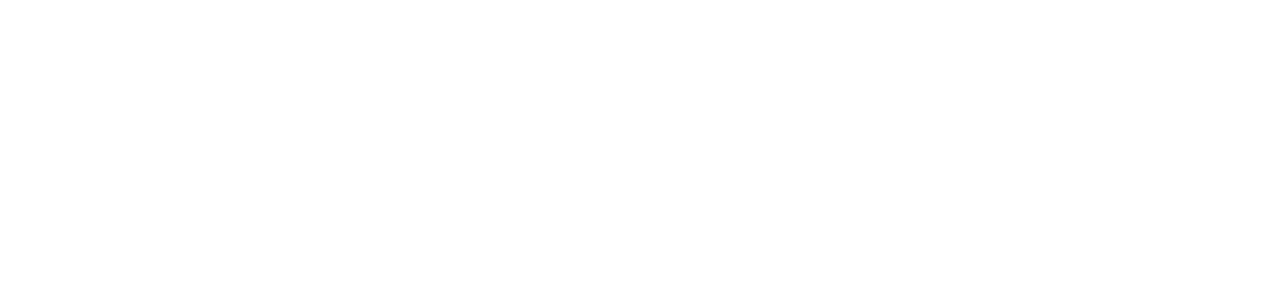
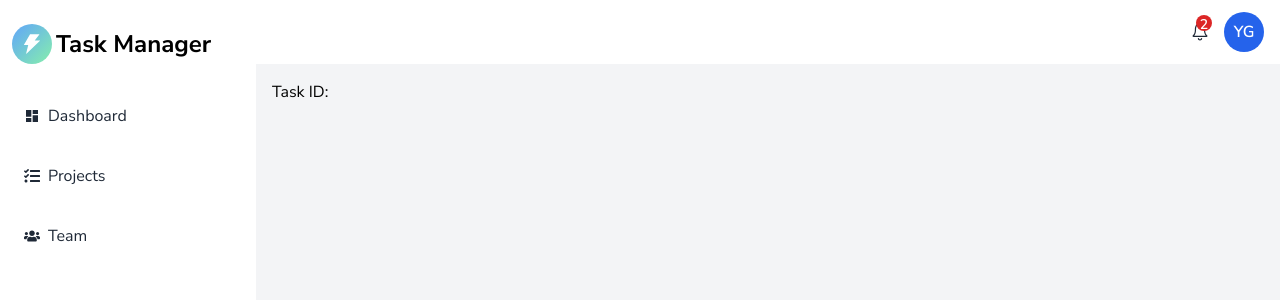
Before and after one commit to YadneshGawas/Task-Management-App, a React (Vite) app in the folder client/: page /test in a window 1280 px wide. Before the commit this address had no page. Shown: the top 300 px of the page. Built offline with nearby package versions, Linux system fonts and the light colour scheme.

Commit message:
Yeaaaaaaaa
Everything is working

```diff
--- a/client/src/App.jsx
+++ b/client/src/App.jsx
@@ -12,7 +12,10 @@
 import Navbar from "./other/Navbar";
 import Projects from "./pages/Projects";
 import AdminTasks from './pages/AdminTasks';
+
 //import Projects from './pages/pro';
+import Testing from './pages/idpasscheck';
+
 
 function Layout() {
   const user = " "; // Replace with actual user authentication logic
@@ -46,13 +49,14 @@
           <Route path="/" element={<Navigate to="/create" />} />
           <Route path="/dashboard" element={<Dashboard />} />
           <Route path="/tasks" element={<Tasks />} />
+          <Route path="/test" element={<Testing />} />
           <Route path="/projects" element={<Projects />} />
           <Route path="/completed/:status" element={<Tasks />} />
           <Route path="/in-progress/:status" element={<Tasks />} />
           <Route path="/team" element={<Users />} />
           <Route path="/trashed" element={<Trash />} />
           <Route path="/task/:id" element={<TaskDetails />} />
-          <Route path="/projects/tasks/:projectId" element={<AdminTasks />} />
+          <Route path="/projects/task" element={<AdminTasks />} />
         </Route>
         <Route path="/log-in" element={<Login />} />
         <Route path="/create" element={<CreateAcc />} />
--- a/client/src/other/task/AddTask.jsx
+++ b/client/src/other/task/AddTask.jsx
@@ -10,17 +10,20 @@
 import SelectList from "./../SelectList";
 import Button from "./../Button";
 import { useSelector } from "react-redux";
-import { useLocation } from "react-router-dom";
+import { useLocation, useParams } from "react-router-dom";
 
 const LISTS = ["TODO", "IN PROGRESS", "COMPLETED"];
 const PRIORIRY = ["HIGH", "MEDIUM", "NORMAL", "LOW"];
 
 const uploadedFileURLs = [];
 
-const AddTask = ({ open, setOpen }) => {
+const AddTask = ({ proj, open, setOpen }) => {
   const { user } = useSelector((state) => state.auth);
 
   const location = useLocation();
+
+  const id = proj?._id;
+  console.log(id);
 
   const getTitle = () => {
     const isTasksPage = location.pathname.includes("/tasks");
@@ -54,32 +57,7 @@
     return "Project Stage";
   };
 
-
-
-
-
-
-
-
-
-
-
-
-
-
-
-
-
-
-
-
-
-
-
-
   const task = "";
-
-  console.log(new Date().toISOString().split("T")[0]);
 
   const today = new Date().toISOString().split("T")[0];
 
--- a/client/src/other/task/TaskDialog.jsx
+++ b/client/src/other/task/TaskDialog.jsx
@@ -25,6 +25,7 @@
   const deleteHandler = () => {};
   const location = useLocation();
 
+
   const isTasksPage = location.pathname.includes("/task");
   console.log("=>",isTasksPage);
 
@@ -33,9 +34,14 @@
       label: "Open",
       icon: <AiTwotoneFolderOpen className="mr-2 h-5 w-5" aria-hidden="true" />,
       onClick: () => {
-        if (user.isAdmin) {
+        if (user.isAdmin && isTasksPage) {
+          navigate('/task/:id');
+        }
+        else if(user.isAdmin) {
           navigate('/projects/task', { state: { projectId } });
-        } else {
+        }
+        else
+        {
           navigate('/task/:id');
         }
       },
--- a/client/src/pages/AdminTasks.jsx
+++ b/client/src/pages/AdminTasks.jsx
@@ -8,6 +8,7 @@
 import Title from "../other/Title";
 import Button from "../other/Button";
 import AddTask from "../other/task/AddTask";
+import { useLocation } from 'react-router-dom';
 
 const TASK_TYPE = {
   todo: "bg-blue-600",
@@ -21,7 +22,11 @@
   const [open, setOpen] = useState(false);
   const [loading, setLoading] = useState(false);
 
-  const { projectId } = useParams(); // Retrieve projectId from URL parameters
+  // const { projectId } = useParams(); // Retrieve projectId from URL parameters
+
+
+  const location = useLocation();
+  const { projectId } = location.state || {};
   console.log(projectId);
 
   const [filters, setFilters] = useState({
--- a/client/src/pages/Projects.jsx
+++ b/client/src/pages/Projects.jsx
@@ -111,7 +111,7 @@
       </div>
 
       <BoardView tasks={filteredProjects} />
-      <AddTask open={open} setOpen={setOpen} />
+      <AddTask proj={filteredProjects} open={open} setOpen={setOpen} />
     </div>
   );
 };
--- a/client/src/pages/Tasks.jsx
+++ b/client/src/pages/Tasks.jsx
@@ -1,7 +1,7 @@
 /* eslint-disable no-unused-vars */
 import React, { useEffect, useState } from "react";
 import { IoMdAdd } from "react-icons/io";
-import { useParams } from "react-router-dom";
+import { useLocation, useParams } from "react-router-dom";
 import { tasks } from "../assets/data";
 import BoardView from "../other/BoardView";
 import Loading from "../other/Loader";
@@ -24,6 +24,10 @@
 
   const params = useParams();
   const status = params?.status || "";
+
+  const location = useLocation();
+  const { projectId } = location.state || {};
+  console.log(projectId," posted from tasks ");
 
   useEffect(()=>{
     console.log("Open variable status",open);
--- a/client/src/pages/idpasscheck.jsx
+++ b/client/src/pages/idpasscheck.jsx
@@ -1,27 +1,18 @@
 /* eslint-disable no-unused-vars */
 import React from "react";
-import { useNavigate } from "react-router-dom";
+import { useLocation, useNavigate } from "react-router-dom";
 import { projects } from "../assets/data";
 
-const Projects = () => {
-  const navigate = useNavigate();
-
-  const handleProjectClick = (projectId) => {
-    navigate(`/projects/${projectId}/tasks`);
-  };
+const Testing = () => {
+  const location = useLocation();
+  const { projectId } = location.state || {};
 
   return (
     <div>
-      <h1>Projects</h1>
-      <div>
-        {projects.map((project) => (
-          <div key={project._id} onClick={() => handleProjectClick(project._id)}>
-            {project.title}
-          </div>
-        ))}
-      </div>
+      Task ID: {projectId}
     </div>
-  );
-};
+  )
 
-export default Projects;
+}
+
+export default Testing;
```
